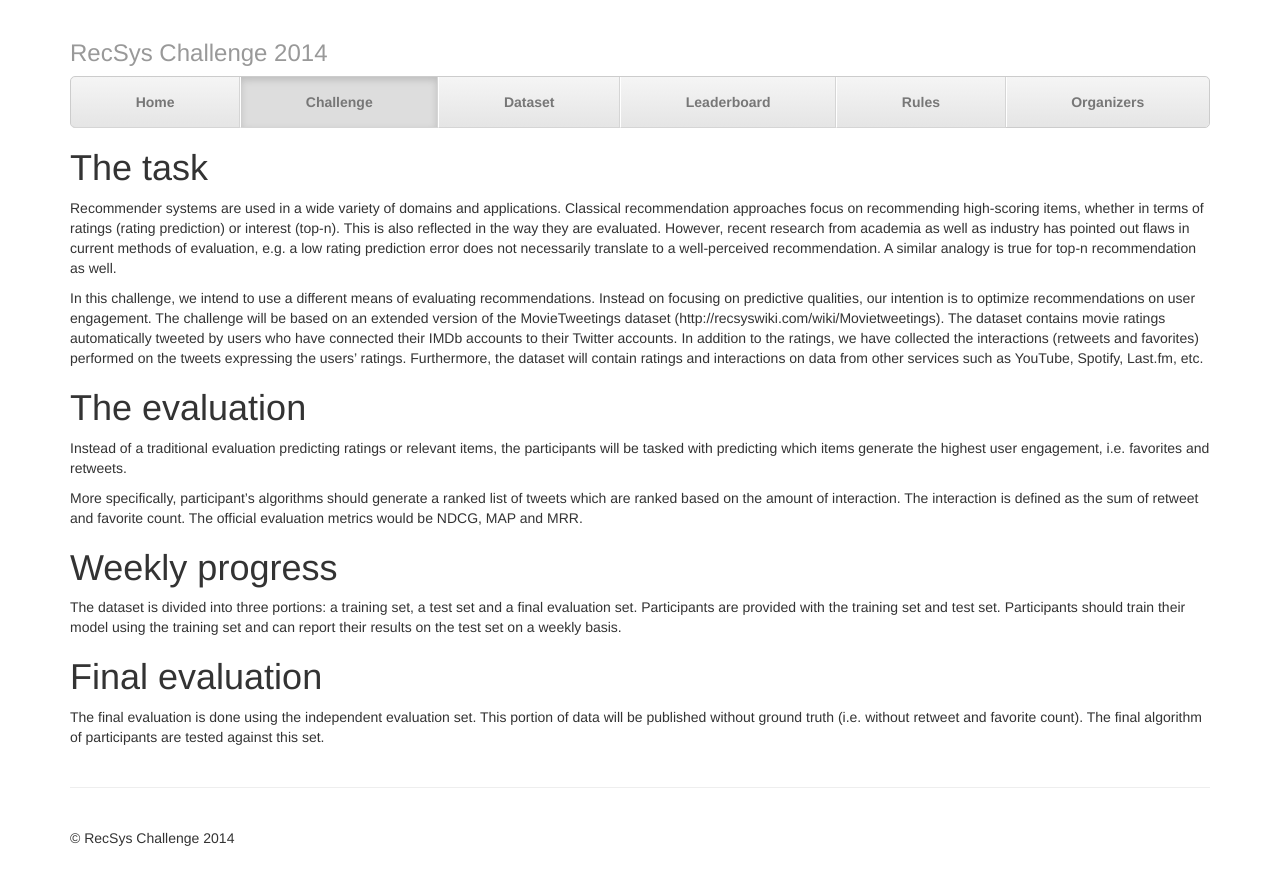
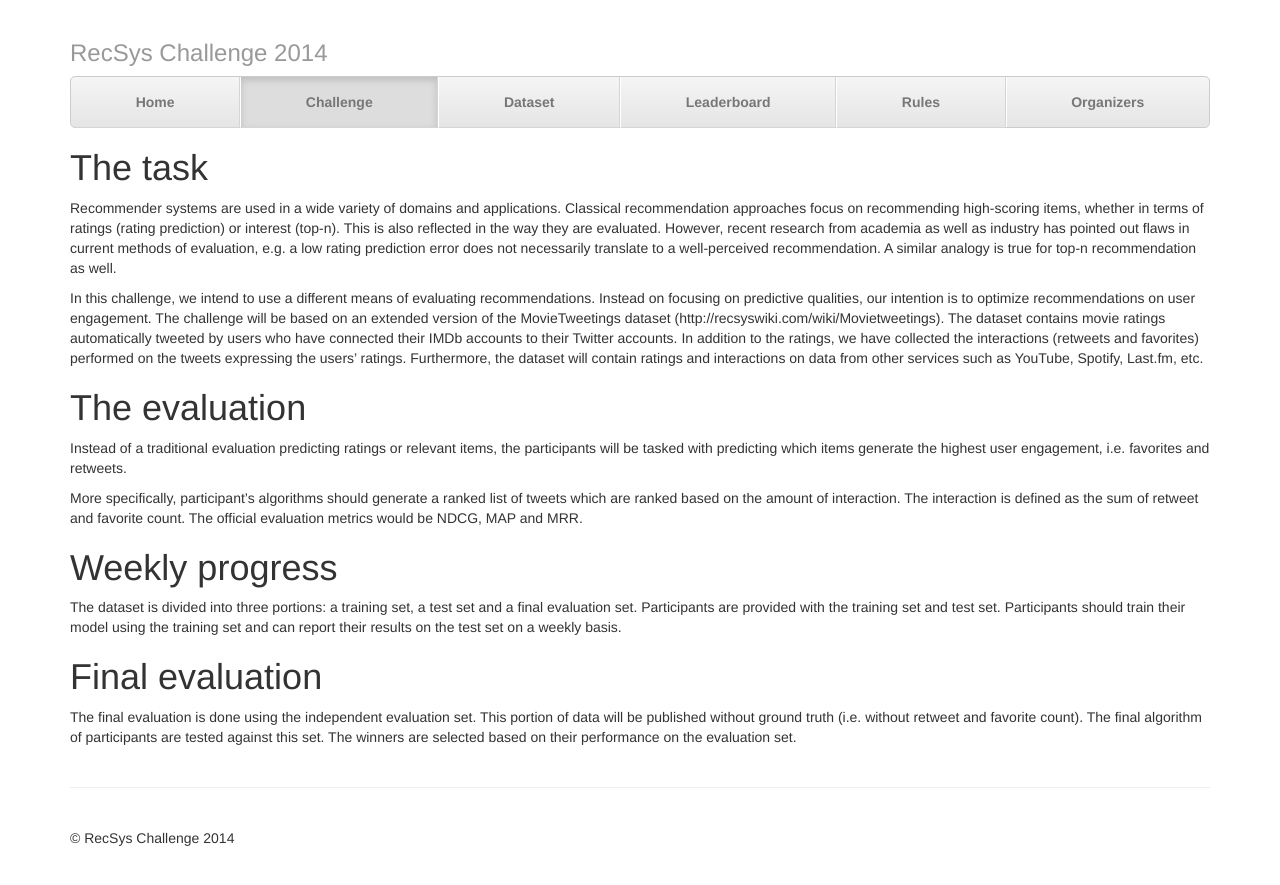
Before and after one commit to recsyschallenge/2014, a Jekyll site: the page built from challenge/index.md, in a window 1280 px wide. Shown: the top 885 px of the page. Built offline with Jekyll 4.4.1, drawn with Linux system fonts in a browser that asks for light colours; Markdown is read by kramdown in place of the engine named in the settings.

Commit message:
Update index.md

```diff
--- a/challenge/index.md
+++ b/challenge/index.md
@@ -19,4 +19,4 @@ The dataset is divided into three portions: a training set, a test set and a fin
 
 
 #Final evaluation
-The final evaluation is done using the independent evaluation set. This portion of data will be published without ground truth (i.e. without retweet and favorite count). The final algorithm of participants are tested against this set.
+The final evaluation is done using the independent evaluation set. This portion of data will be published without ground truth (i.e. without retweet and favorite count). The final algorithm of participants are tested against this set. The winners are selected based on their performance on the evaluation set.
```
